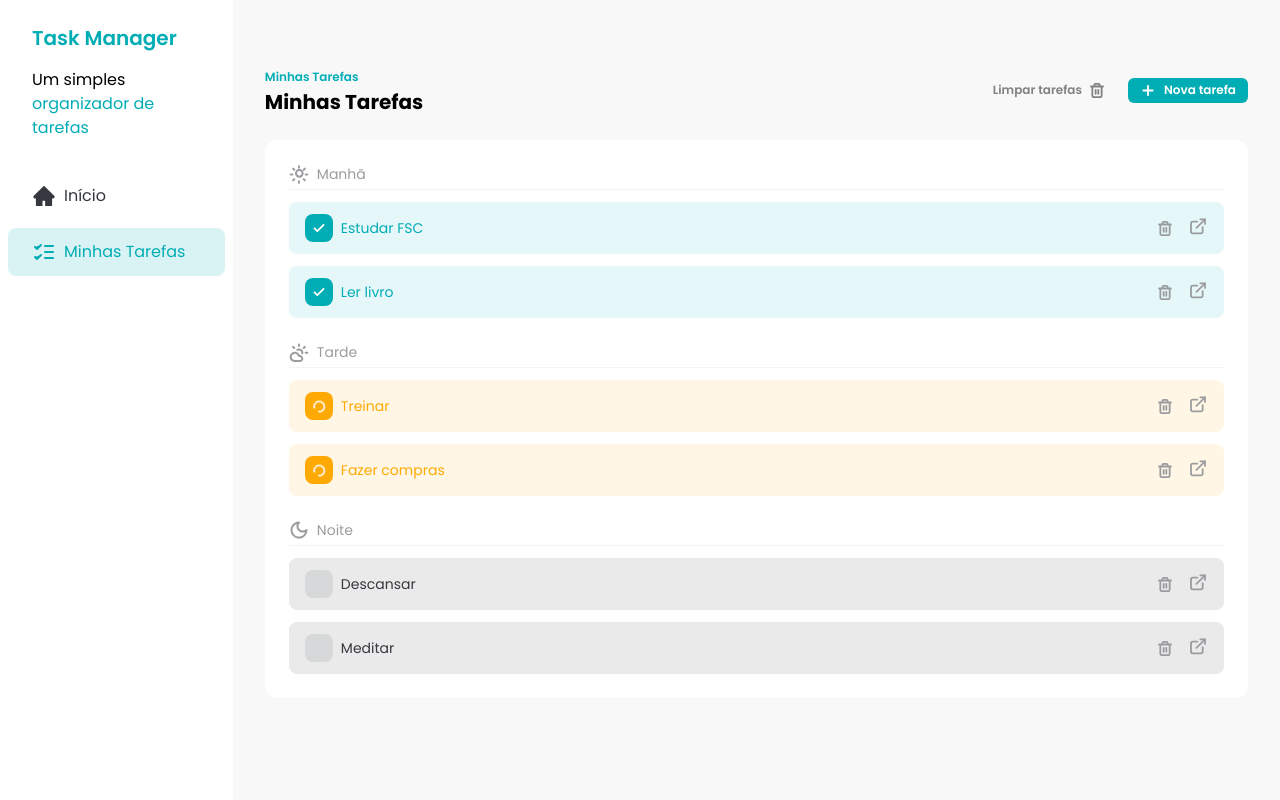
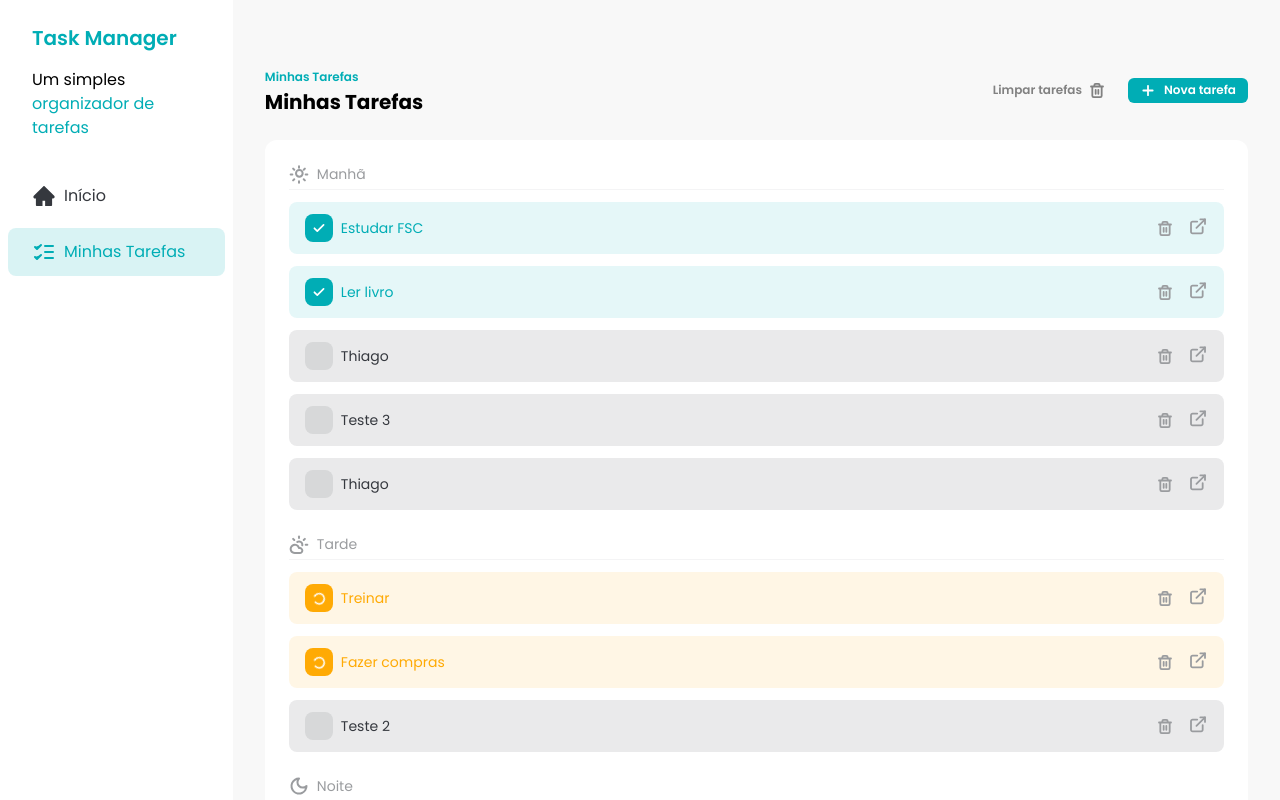
Before and after one commit to thi7silva/TaskManager, a React (Vite) app: page / in a window 1280 px wide. Shown: the top 800 px of the page. Built offline with nearby package versions, Linux system fonts and the light colour scheme; data requests are answered from the project's data file.

Commit message:
feat: ensure tasks created on db

```diff
--- a/db.json
+++ b/db.json
@@ -1,46 +1,74 @@
 {
   "tasks": [
     {
-      "id": 1,
+      "id": "1",
       "title": "Estudar FSC",
       "description": "Estudar para a prova de FSC",
       "time": "morning",
       "status": "done"
     },
     {
-      "id": 2,
+      "id": "2",
       "title": "Ler livro",
       "description": "Ler o livro de matemática",
       "time": "morning",
       "status": "done"
     },
     {
-      "id": 3,
+      "id": "3",
       "title": "Treinar",
       "description": "Treinar para competição de natação",
       "time": "afternoon",
       "status": "in_progress"
     },
     {
-      "id": 4,
+      "id": "4",
       "title": "Fazer compras",
       "description": "Compras os igredientes para o jantar",
       "time": "afternoon",
       "status": "in_progress"
     },
     {
-      "id": 5,
+      "id": "5",
       "title": "Descansar",
       "description": "Assistir um filme com a princesa",
       "time": "evening",
       "status": "not_started"
     },
     {
-      "id": 6,
+      "id": "6",
       "title": "Meditar",
       "description": "Meditar por 10 minutos",
       "time": "evening",
       "status": "not_started"
+    },
+    {
+      "id": "ffafcf18-2ba8-420b-b12e-2c702b208d6d",
+      "title": "Thiago",
+      "time": "morning",
+      "description": "Thiago",
+      "status": "not_started"
+    },
+    {
+      "id": "8131e5d7-7693-44f8-860e-075e8396d3c3",
+      "title": "Teste 2",
+      "time": "afternoon",
+      "description": "Teste2",
+      "status": "not_started"
+    },
+    {
+      "id": "d33340c2-a337-487d-b3d6-079b57a8d7f7",
+      "title": "Teste 3",
+      "time": "morning",
+      "description": "teste",
+      "status": "not_started"
+    },
+    {
+      "id": "e7ce1d2d-0a72-419b-878a-914d98f9a4a4",
+      "title": "Thiago",
+      "time": "morning",
+      "description": "Thiago",
+      "status": "not_started"
     }
   ]
 }
--- a/src/components/Tasks.jsx
+++ b/src/components/Tasks.jsx
@@ -60,7 +60,18 @@ const Tasks = () => {
     setTasks(newTasks);
   };
 
-  const handleAddTaskSubmit = (task) => {
+  const handleAddTaskSubmit = async (task) => {
+    const response = await fetch('http://localhost:3000/tasks', {
+      method: 'POST',
+      body: JSON.stringify(task),
+    });
+
+    if (!response.ok) {
+      return toast.error(
+        'Erro ao adicionar tarefa. Por favor, tente novamente.'
+      );
+    }
+
     setTasks([...tasks, task]);
     toast.success('Tarefa adicionada com sucesso!');
   };
```
